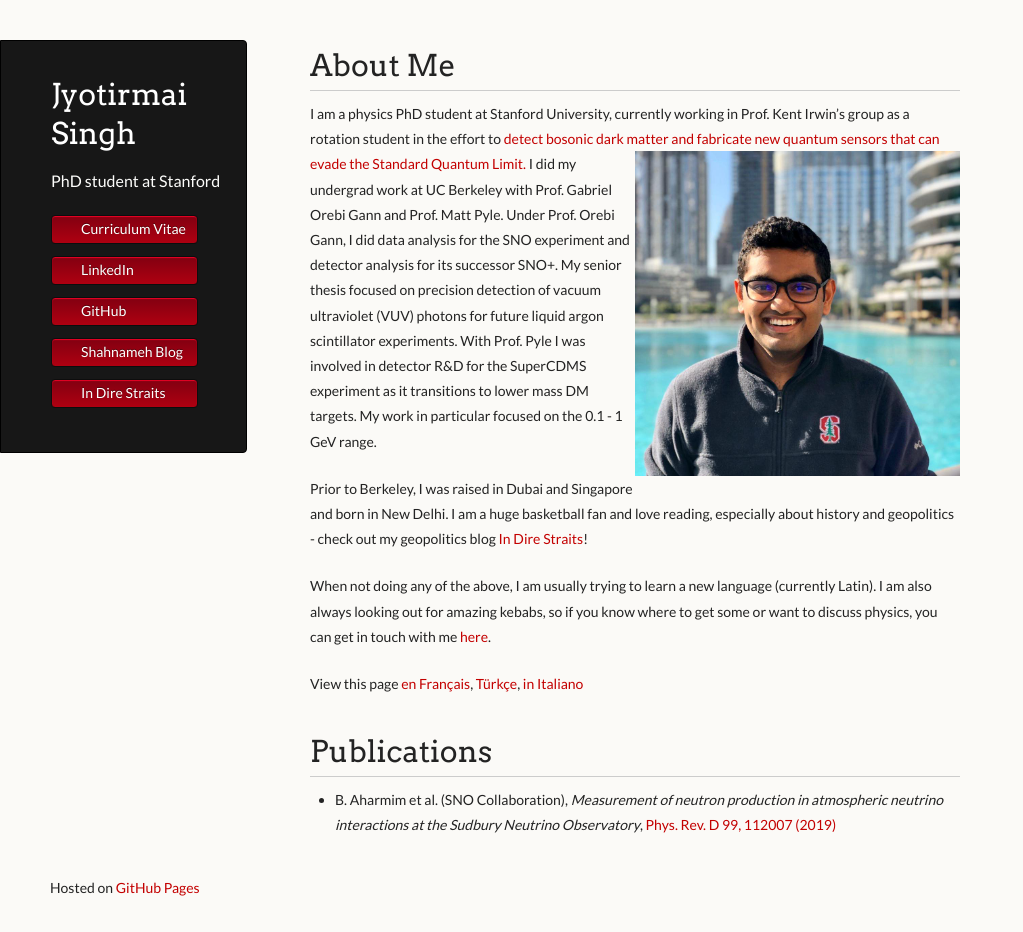
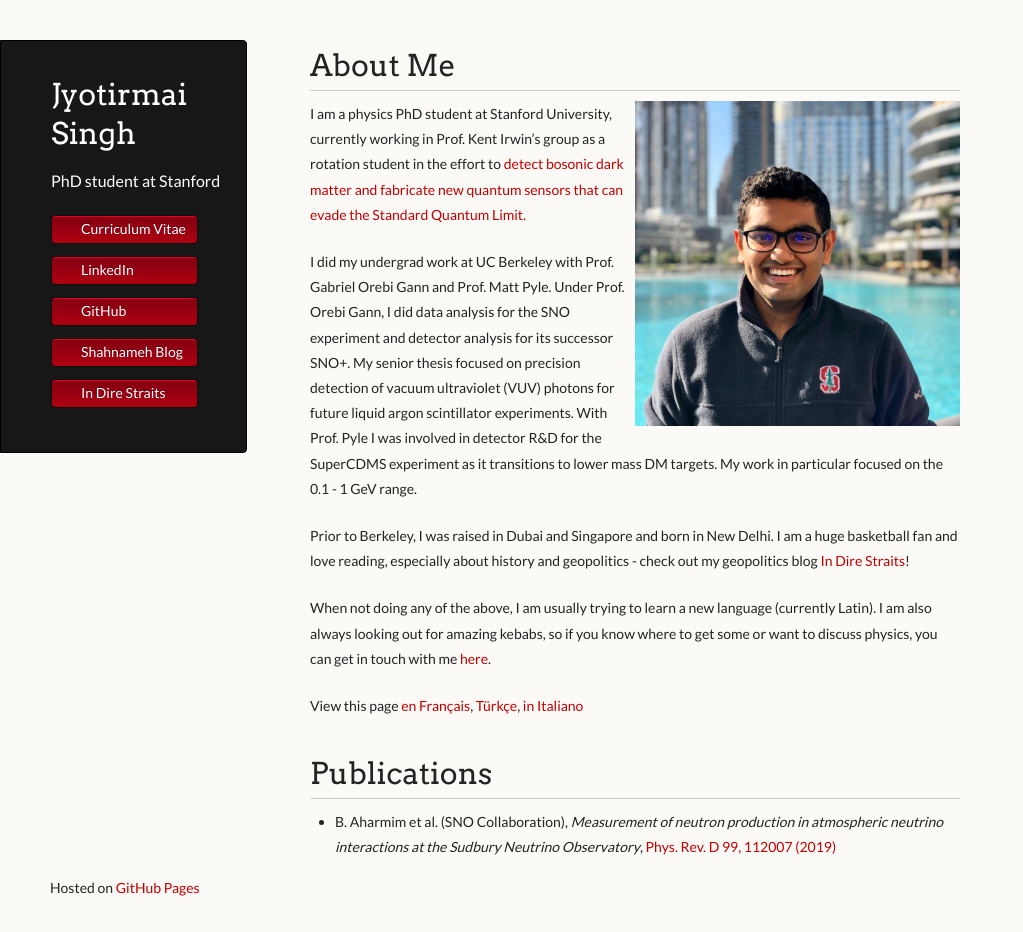
Before and after one commit to joe-singh/joe-singh.github.io, a Jekyll site: the page built from index.md, in a window 1280 px wide and 932 px high. Shown: the whole window, without its empty margins (0-1023 px from the left). Built offline with Jekyll 4.4.1, drawn with Linux system fonts in a browser that asks for light colours.

Commit message:
restore picture

```diff
--- a/index.md
+++ b/index.md
@@ -14,9 +14,11 @@ There should be whitespace between paragraphs. We recommend including a README,
 
 
 <!--<img style="position:absolute; LEFT:78% " width="205" height="308" src="./goodpic.jpg"> -->
+<img align="right" src="./dp.jpg" style="max-width:50%;">
 I am a physics PhD student at Stanford University,
 currently working in Prof. Kent Irwin's group as a rotation student in the effort to [detect bosonic dark matter and fabricate new quantum sensors that can
-evade the Standard Quantum Limit.](https://irwinlab.sites.stanford.edu/) <img align="right" src="./dp.jpg" style="max-width:50%;">
+evade the Standard Quantum Limit.](https://irwinlab.sites.stanford.edu/)
+
 I did my undergrad work at UC Berkeley with Prof. Gabriel Orebi Gann and Prof. Matt Pyle. Under Prof. Orebi Gann, I did data analysis for the SNO
 experiment and detector analysis for its successor SNO+. My senior thesis focused on precision detection of vacuum ultraviolet (VUV) photons for
 future liquid argon scintillator experiments. With Prof. Pyle I was involved in detector R&D for the SuperCDMS experiment as it transitions to
```
